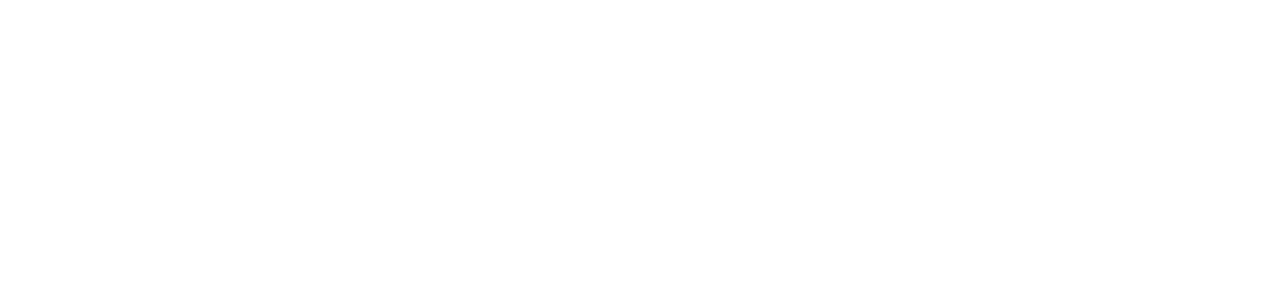
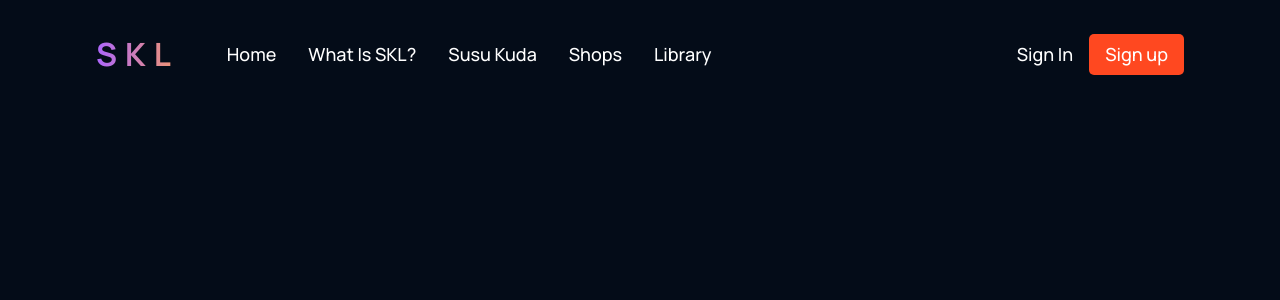
Before and after one commit to muhammadderic/landing-pages_FE-Projects, a React (Create React App) app in the folder susu-kuda-liar_lp/: page / in a window 1280 px wide. Shown: the top 300 px of the page. Built offline with nearby package versions, Linux system fonts and the light colour scheme.

Commit message:
Create Navbar component and styling it

```diff
--- a/susu-kuda-liar_lp/src/App.js
+++ b/susu-kuda-liar_lp/src/App.js
@@ -1,8 +1,12 @@
 import React from "react";
+
+import Navbar from "./components/Navbar";
+import "./styles/app.css";
 
 const App = () => {
   return (
     <>
+      <Navbar />
     </>
   )
 }
--- /dev/null
+++ b/susu-kuda-liar_lp/src/components/Navbar.jsx
@@ -0,0 +1,62 @@
+import { useState } from "react";
+import { RiMenu3Line, RiCloseLine } from "react-icons/ri";
+import "../styles/navbar.css";
+
+const Navbar = () => {
+  const [toggleMenu, setToggleMenu] = useState(false);
+
+  return (
+    <div className="navbar">
+      <div className="navbar-links">
+        <div className="navbar-links_logo">
+          <h1>SKL</h1>
+        </div>
+        <div className="navbar-links_container">
+          <p><a href="#home">Home</a></p>
+          <p><a href="#wgpt3">What is SKL?</a></p>
+          <p><a href="#possibility">Susu Kuda</a></p>
+          <p><a href="#features">Shops</a></p>
+          <p><a href="#blog">Library</a></p>
+        </div>
+      </div>
+      <div className="navbar-sign">
+        <p>Sign in</p>
+        <button type="button">Sign up</button>
+      </div>
+      <div className="navbar-menu">
+        {
+          toggleMenu ?
+            <RiCloseLine
+              fill="#fff"
+              size={27}
+              onClick={() => setToggleMenu(false)}
+            />
+            :
+            <RiMenu3Line
+              fill="#fff"
+              size={27}
+              onClick={() => setToggleMenu(true)}
+            />
+        }
+        {
+          toggleMenu &&
+          <div className="navbar-menu_container scale-up-center">
+            <div className="navbar-menu_container-links">
+              <p><a href="#home">Home</a></p>
+              <p><a href="#wgpt3">What is SKL?</a></p>
+              <p><a href="#possibility">Susu Kuda</a></p>
+              <p><a href="#features">Shops</a></p>
+              <p><a href="#blog">Library</a></p>
+            </div>
+            <div className="navbar-menu_container-links-sign">
+              <p>Sign in</p>
+              <button type="button">Sign up</button>
+            </div>
+          </div>
+        }
+      </div>
+    </div>
+  )
+}
+
+export default Navbar;
--- /dev/null
+++ b/susu-kuda-liar_lp/src/styles/app.css
@@ -0,0 +1,41 @@
+body {
+  background: var(--color-bg);
+}
+
+body {
+  background: var(--color-bg);
+}
+
+a {
+  color: unset;
+  text-decoration: none;
+}
+
+.scale-up-center {
+  -webkit-animation: scale-up-center 0.4s cubic-bezier(0.390, 0.575, 0.565, 1.000) both;
+  animation: scale-up-center 0.4s cubic-bezier(0.390, 0.575, 0.565, 1.000) both;
+}
+
+@-webkit-keyframes scale-up-center {
+  0% {
+    -webkit-transform: scale(0.5);
+    transform: scale(0.5);
+  }
+
+  100% {
+    -webkit-transform: scale(1);
+    transform: scale(1);
+  }
+}
+
+@keyframes scale-up-center {
+  0% {
+    -webkit-transform: scale(0.5);
+    transform: scale(0.5);
+  }
+
+  100% {
+    -webkit-transform: scale(1);
+    transform: scale(1);
+  }
+}
--- /dev/null
+++ b/susu-kuda-liar_lp/src/styles/navbar.css
@@ -0,0 +1,137 @@
+.navbar {
+  padding: 2rem 6rem;
+  display: flex;
+  justify-content: space-between;
+  align-items: center;
+}
+
+.navbar-links {
+  display: flex;
+  flex: 1;
+  justify-content: flex-start;
+  align-items: center;
+}
+
+.navbar-links_logo {
+  margin-right: 2rem;
+}
+
+.navbar-links_logo h1 {
+  background: var(--gradient-text);
+  font-family: var(--font-family);
+  background-clip: text;
+  -webkit-background-clip: text;
+  -webkit-text-fill-color: transparent;
+  letter-spacing: .5rem;
+}
+
+.navbar-links_container {
+  display: flex;
+  flex-direction: row;
+}
+
+.navbar-links_container p,
+.navbar-sign p,
+.navbar-menu_container p {
+  margin: 0 1rem;
+  color: #fff;
+  font-family: var(--font-family);
+  font-weight: 500;
+  font-size: 18px;
+  line-height: 25px;
+  text-transform: capitalize;
+  cursor: pointer;
+}
+
+.navbar-sign {
+  display: flex;
+  justify-content: flex-end;
+  align-items: center;
+}
+
+.navbar-sign button,
+.navbar-menu_container button {
+  padding: 0.5rem 1rem;
+  background: #FF4820;
+  color: #fff;
+  font-family: var(--font-family);
+  font-weight: 500;
+  font-size: 18px;
+  line-height: 25px;
+  border: none;
+  outline: none;
+  cursor: pointer;
+  border-radius: 5px;
+}
+
+.navbar-menu {
+  margin-left: 1rem;
+
+  display: none;
+  position: relative;
+}
+
+.navbar-menu svg {
+  cursor: pointer;
+}
+
+.navbar-menu_container {
+  min-width: 210px;
+  padding: 2rem;
+  margin-top: 1rem;
+
+  display: flex;
+  justify-content: flex-end;
+  align-items: flex-end;
+  flex-direction: column;
+  position: absolute;
+  top: 40px;
+  right: 0;
+
+  background: var(--color-footer);
+  text-align: end;
+  border-radius: 5px;
+  box-shadow: 0px 0px 5px rgba(0, 0, 0, 0.2);
+}
+
+.navbar-menu_container p {
+  margin: 1rem 0;
+}
+
+.navbar-menu_container-links-sign {
+  display: none;
+}
+
+@media screen and (max-width: 1050px) {
+  .navbar-links_container {
+    display: none;
+  }
+
+  .navbar-menu {
+    display: flex;
+  }
+}
+
+@media screen and (max-width: 700px) {
+  .navbar {
+    padding: 2rem 4rem;
+  }
+}
+
+@media screen and (max-width: 550px) {
+  .navbar {
+    padding: 2rem;
+  }
+
+  .navbar-sign {
+    display: none;
+  }
+
+  .navbar-menu_container {
+    top: 20px;
+  }
+
+  .navbar-menu_container-links-sign {
+    display: block;
+  }
+}
```
